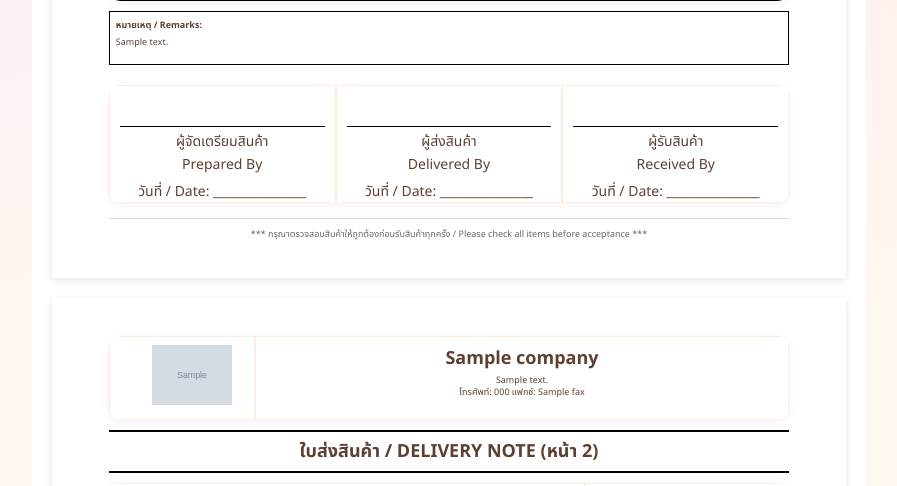
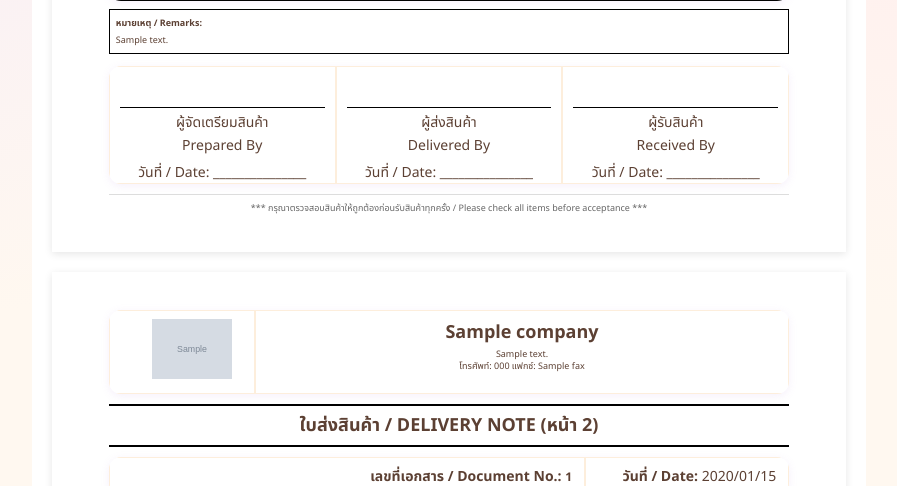
Before and after one commit to kittichaisangpayung-arch/oem-orders, a Django app: template templates/dashboard/delivery_note_detail.html in a window 1280 px wide. Shown: the part 655-1141 px from the top of the page, without its empty margins (191-1088 px from the left). Run offline with Django 5.2, Linux system fonts and the light colour scheme; the template is opened without the code that fills it: most values are stand-ins (such as "Sample title", 1, 10 or a date in 2020); grey boxes marked "Sample" are stand-in pictures.

Commit message:
Tighten delivery note print spacing so 5-item pages keep footer on same page

```diff
--- a/templates/dashboard/delivery_note_detail.html
+++ b/templates/dashboard/delivery_note_detail.html
@@ -197,14 +197,14 @@
 
         {% if forloop.first %}
         <!-- Notes -->
-        <div style="margin: 10px 0; padding: 6px; border: 1px solid #000; min-height: 40px; font-size: 9px;">
+        <div style="margin: 8px 0; padding: 6px; border: 1px solid #000; min-height: 30px; font-size: 9px;">
             <strong>หมายเหตุ / Remarks:</strong>
             <div style="margin-top: 3px;">{{ dn.notes|default:"" }}</div>
         </div>
         {% endif %}
 
         <!-- Signature Section -->
-        <table style="width: 100%; margin-top: 20px; font-size: 9px;">
+        <table style="width: 100%; margin-top: 12px; font-size: 9px;">
             <tr>
                 <td style="width: 33%; text-align: center; vertical-align: bottom; padding: 0 10px;">
                     <div style="border-bottom: 1px solid #000; height: 40px; margin-bottom: 4px;"></div>
@@ -228,7 +228,7 @@
         </table>
 
         <!-- Footer -->
-        <div style="margin-top: 15px; text-align: center; font-size: 9px; color: #666; border-top: 1px solid #ddd; padding-top: 8px;">
+        <div style="margin-top: 10px; text-align: center; font-size: 9px; color: #666; border-top: 1px solid #ddd; padding-top: 6px;">
             <p style="margin: 0;">*** กรุณาตรวจสอบสินค้าให้ถูกต้องก่อนรับสินค้าทุกครั้ง / Please check all items before acceptance ***</p>
         </div>
     </div>
@@ -384,7 +384,7 @@
     }
 
     .dn-page {
-        padding: 10mm 15mm;
+        padding: 7mm 15mm;
         box-shadow: none;
         margin-bottom: 0;
     }
```
